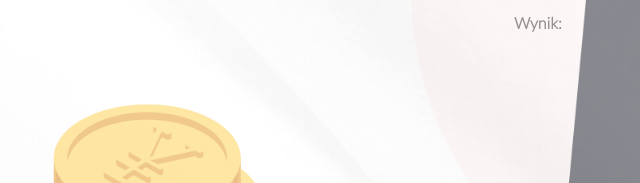
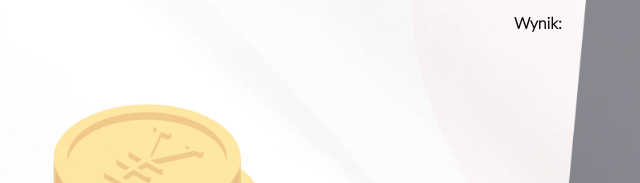
Before and after one commit to joannaszlaska/currency-converter, a plain HTML site: page index.html in a window 1280 px wide. Shown: the part 343-526 px from the top of the page, 102-742 px from the left. Drawn offline with Linux system fonts and the light colour scheme.

Commit message:
color changed

```diff
--- a/css/body.css
+++ b/css/body.css
@@ -11,5 +11,5 @@
 .body__pharagraph {
     text-align: center;
     font-weight: bold;
-    Color:rgb(148, 146, 146);
+    Color:rgba(5, 5, 5, 0.986);
 }
```
